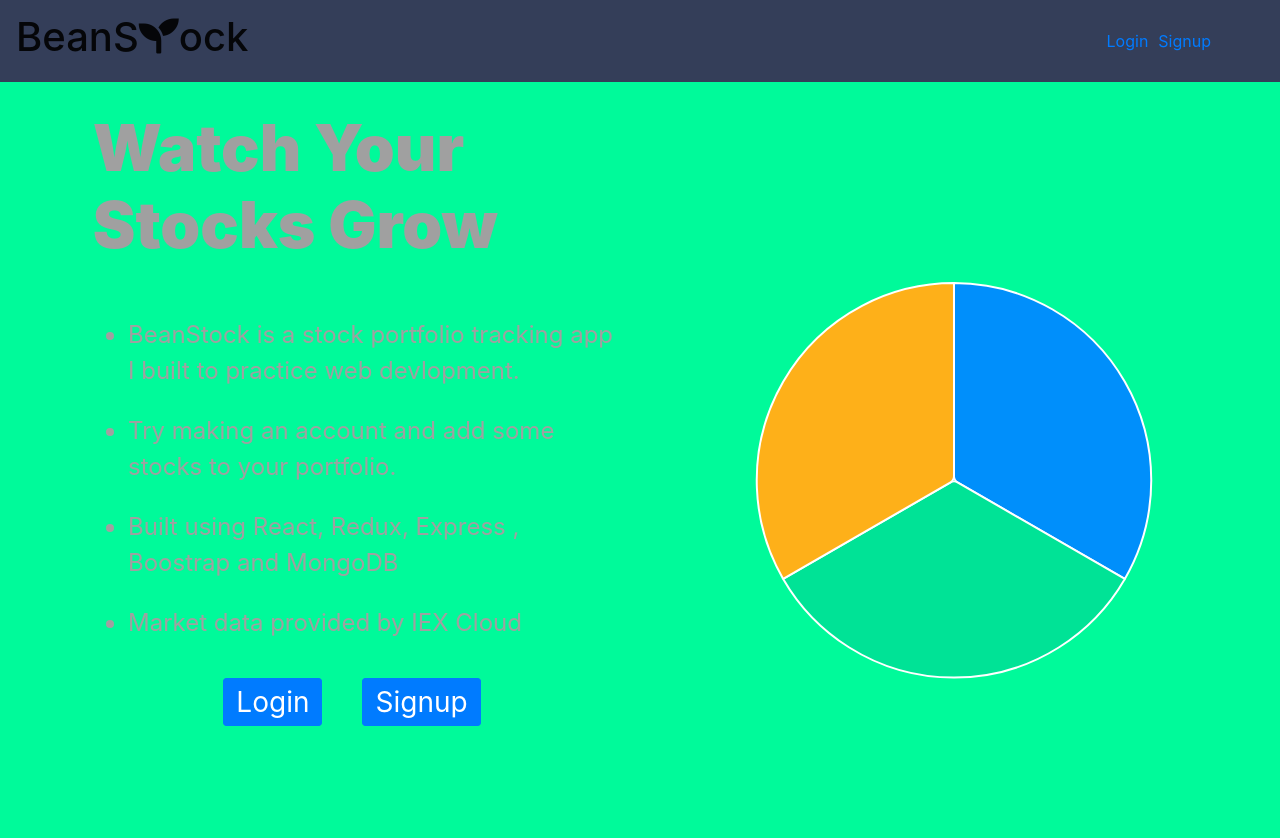
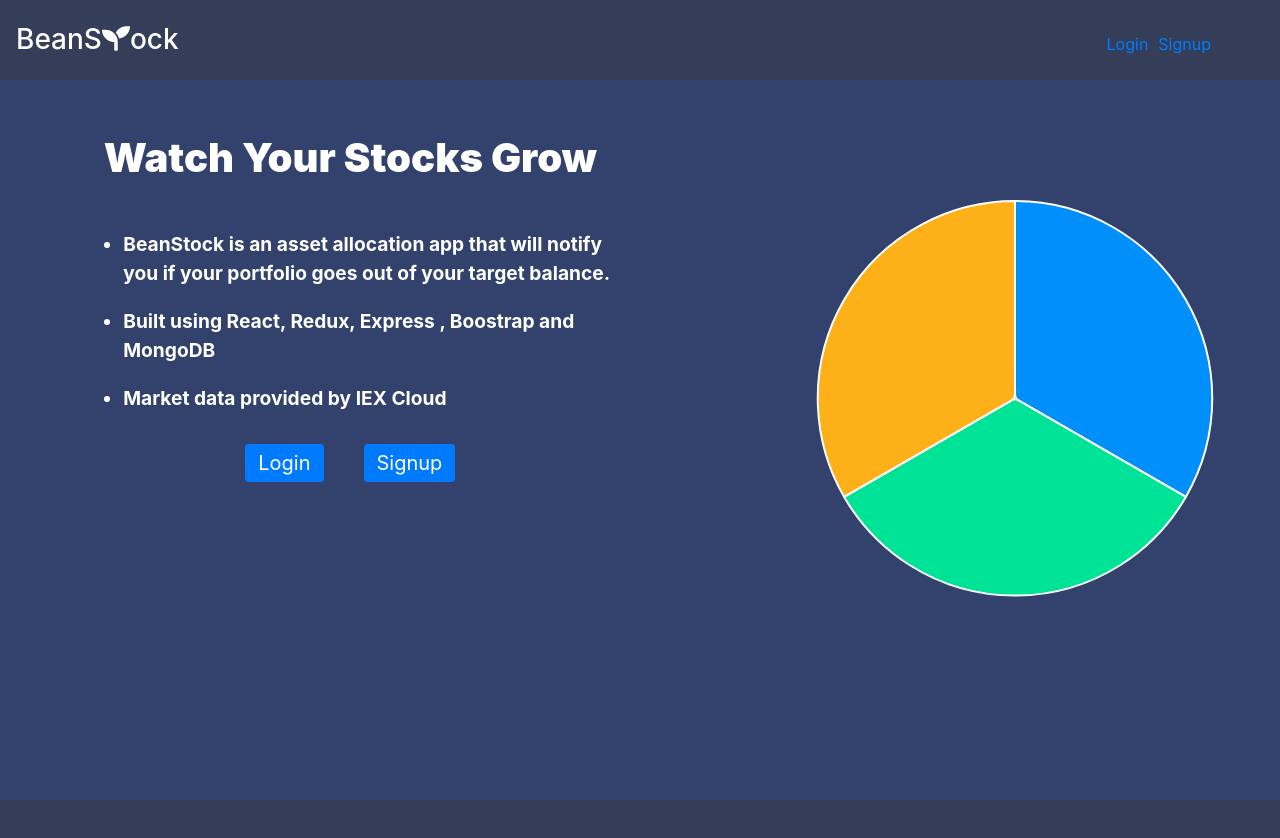
Before and after one commit to kong5000/stock-tracker-frontend, a React (Create React App) app: page / in a window 1280 px wide. Shown: the top 838 px of the page. After the commit the page ends 800 px from the top, so only its background shows below. Built offline with nearby package versions, Linux system fonts and the light colour scheme.

Commit message:
Make styling changes throughout app

```diff
--- a/src/App.js
+++ b/src/App.js
@@ -39,7 +39,7 @@ const App = () => {
             <Homepage />
           </Route>
           <Route path="/portfolio">
-            {user && <Assets />}
+            {user && <Assets/>}
           </Route>
           <Route path='/login'>
             <Login />
--- a/src/components/AllocationForm.js
+++ b/src/components/AllocationForm.js
@@ -1,4 +1,4 @@
-import React, { useState, useEffect, useRef } from 'react'
+import React, { useRef } from 'react'
 import { useDispatch } from 'react-redux'
 import { setAssets } from '../reducers/assets'
 import assetsService from '../services/asset'
@@ -9,9 +9,9 @@ const AllocationForm = ({ stocks }) => {
     const onSubmit = (event) => {
         event.preventDefault()
         const totalAllocation = inputRefs.current.reduce((total, input) => total + Number(input.value), 0)
-        if(totalAllocation > 100){
+        if (totalAllocation > 100) {
             //Make an error message, total allocation is greater than 100%
-        }else{
+        } else {
             const updatedStocks = [...stocks]
             for (let i = 0; i < updatedStocks.length; i++) {
                 updatedStocks[i].targetWeight = inputRefs.current[i].value / 100
@@ -25,23 +25,29 @@ const AllocationForm = ({ stocks }) => {
     return (
         <div className="allocation-form">
             <form onSubmit={onSubmit}>
+                <h2>Set Allocations</h2>
+                <div className="row">
+                    <div className="col-md-4">Symbol</div>
+                    <div className="col-md-4">Current</div>
+                    <div className="col-md-4">New (%)</div>
+                </div>
                 {stocks.map((stock, index) =>
-                    <div>
-                        <div>{stock.ticker}</div>
-                        <div>{stock.currentWeight}</div>
-                        <div>{stock.targetWeight}</div>
+                    <div className="row">
+                        <div className="col-md-4">{stock.ticker}</div>
+                        <div className="col-md-4">{Math.floor(stock.targetWeight * 100) + '%'}</div>
                         <input
+                            className="col-md-4"
                             ref={(inputElement) => inputRefs.current[index] = inputElement}
                             type="number"
                             min="0"
                             max="100"
                             defaultValue={stock.targetWeight * 100}
-                            />
+                        />
                     </div>
                 )}
                 <button type="submit">Update</button>
             </form>
-        </div>
+        </div >
     )
 }
 
--- a/src/components/Assets.js
+++ b/src/components/Assets.js
@@ -64,7 +64,7 @@ const Assets = () => {
         return <Spinner className="spinner" />
     } else {
         return (
-            <div>
+            <div className="assets-page">
                 <Modal
                     show={showOrderForm}
                     onHide={handleModalClose}>
@@ -82,7 +82,6 @@ const Assets = () => {
                     show={showAllocationForm}
                     onHide={handleModalClose}>
                     <Modal.Body>
-                            <div>TESTTEST</div>
                             <AllocationForm stocks={assets.stocks}/>
                     </Modal.Body>
                 </Modal>
--- a/src/components/Homepage.js
+++ b/src/components/Homepage.js
@@ -28,11 +28,10 @@ const Homepage = () => {
                 <h1 className="tagline">Watch Your Stocks Grow</h1>
                 <ul>
                     <li>
-                        BeanStock is a stock portfolio tracking app I built to practice web devlopment.
+                        BeanStock is an asset allocation app that will notify you
+                        if your portfolio goes out of your target balance.
                 </li>
-                    <li>
-                        Try making an account and add some stocks to your portfolio.
-                </li>
+
                     <li>
                         Built using React, Redux, Express , Boostrap and MongoDB
                 </li>
--- a/src/components/LineChart.js
+++ b/src/components/LineChart.js
@@ -46,7 +46,10 @@ const LineChart = ({ stock }) => {
                 },
                 title: {
                     text: stock.ticker,
-                    align: 'left'
+                    align: 'center',
+                    style: {
+                        fontSize: '30px'
+                    }
                 },
                 xaxis: {
                     type: 'datetime',
--- a/src/components/Login.js
+++ b/src/components/Login.js
@@ -48,7 +48,7 @@ const Login = () => {
     }
 
     return (
-        <div className="container text-center">
+        <div className="text-center">
             <form className="form-signin" onSubmit={handleLogin}>
                 <i class="fas fa-seedling fa-7x icon"></i>
                 <h1 className="h3 mb-3 font-weight-normal">Log In</h1>
--- a/src/components/NavigationBar.js
+++ b/src/components/NavigationBar.js
@@ -8,7 +8,7 @@ const NavigationBar = ({user, onLogout}) => {
     return (
         <Navbar expand="lg" className='navigation-bar'>
             <Navbar.Brand>
-                <h1>BeanS
+                <h1 className="logo-text">BeanS
                 <i className="fas fa-seedling fa-1x icon"></i>
                     ock
             </h1>
--- a/src/components/Signup.js
+++ b/src/components/Signup.js
@@ -51,7 +51,7 @@ const Signup = () => {
   }
 
   return (
-    <div className="container text-center">
+    <div className="text-center">
       <form className="form-signin" onSubmit={handleSignup}>
         <i class="fas fa-seedling fa-7x icon"></i>
         <h1 className="h3 mb-3 font-weight-normal">Sign Up</h1>
--- a/src/styles/App.css
+++ b/src/styles/App.css
@@ -134,3 +134,8 @@ body{
 
   text-align: center;
 }
+
+.assets-page{
+  background-color: rgb(51, 66, 109);
+  padding: 20px 10px 20px 10px;
+}
--- a/src/styles/NavigationBar.css
+++ b/src/styles/NavigationBar.css
@@ -1,3 +1,14 @@
 .my-link{
     margin: 5px;
 }
+
+.navigation-bar{
+    height: 10vh;
+    padding-bottom: 0;
+}
+
+.logo-text{
+    padding: 0;
+    font-size: 1.75rem;
+    color: white;
+}
--- a/src/styles/homepage.css
+++ b/src/styles/homepage.css
@@ -5,41 +5,45 @@
 
   .tagline{
     margin: 5%;
-    font-size: 4rem;
+    font-size: 2.5rem;
     font-weight: 900;
   }
 
   .homepage {
     display: flex;
-    height: 100%;
-    background-color: mediumspringgreen;
+    height: 90vh;
+    background-color: rgb(51, 66, 109);
+    font-weight: bold;
+    color: white;
   }
 
   .homepage-left-half{
     width: 50%;
-    height: 80vh;
     display: flex;
     flex-direction: column;
     align-items: center;
     margin: 0 5%;
-    justify-content: center;
+    /* justify-content: center; */
+    padding-top: 2%;
   }
 
   .homepage-right-half{
     display: flex;
     width: 50%;
-    height: 100vh;
+    height: 80vh;
+    padding-left: 5%;
+    translate: ();
     align-items: center;
   }
 
   .homepage-btn{
     margin: 20px;
     display: inline;
-    font-size: 1.75em;
+    font-size: 1.25em;
   }
 
   li {
-    font-size: 1.5em;
+    font-size: 1.2em;
     margin: 1em;
   }
 
```
